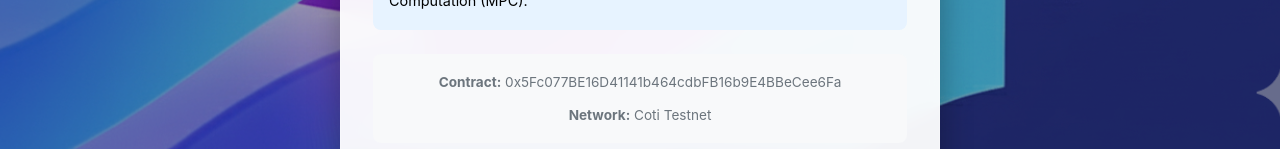
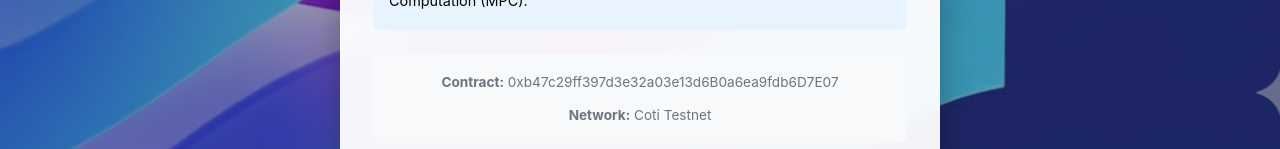
Before and after one commit to plucena3/age, a React (Vite) app: page / in a window 1280 px wide. Shown: the part 649-798 px from the top of the page. Built offline with nearby package versions, Linux system fonts and the light colour scheme; the HTML template or start-up script is replaced by a standard one.

Commit message:
Fix offBoardToUser permissions: use offBoard with network key instead. Deploy 0xb47c29ff397d3e32a03e13d6B0a6ea9fdb6D7E07

```diff
--- a/src/cotiUtils.js
+++ b/src/cotiUtils.js
@@ -227,4 +227,4 @@ export class CotiService {
 }
 
 // Contract address
-export const CONTRACT_ADDRESS = '0x5Fc077BE16D41141b464cdbFB16b9E4BBeCee6Fa'
+export const CONTRACT_ADDRESS = '0xb47c29ff397d3e32a03e13d6B0a6ea9fdb6D7E07'
--- a/src/pages/HomePage.jsx
+++ b/src/pages/HomePage.jsx
@@ -44,7 +44,7 @@ function HomePage() {
             </p>
 
             <div style={{marginTop: '1.5rem', padding: '1rem', backgroundColor: '#f8f9fa', borderRadius: '8px', fontSize: '0.85rem', color: '#6c757d', textAlign: 'center'}}>
-              <p style={{margin: '0 0 0.5rem 0'}}><strong>Contract:</strong> 0x5Fc077BE16D41141b464cdbFB16b9E4BBeCee6Fa</p>
+              <p style={{margin: '0 0 0.5rem 0'}}><strong>Contract:</strong> 0xb47c29ff397d3e32a03e13d6B0a6ea9fdb6D7E07</p>
               <p style={{margin: 0}}><strong>Network:</strong> Coti Testnet</p>
             </div>
           </div>
--- a/src/pages/Player1Page.jsx
+++ b/src/pages/Player1Page.jsx
@@ -40,7 +40,7 @@ function Player1Page() {
 
       console.log('Store result:', result)
       const txHash = result.transactionHash
-      const contractAddress = '0x5Fc077BE16D41141b464cdbFB16b9E4BBeCee6Fa'
+      const contractAddress = '0xb47c29ff397d3e32a03e13d6B0a6ea9fdb6D7E07'
       const explorerLink = `https://testnet.cotiscan.io/address/${contractAddress}?tab=txs`
       setStoreStatus(
         <div>
@@ -109,7 +109,7 @@ function Player1Page() {
             border: '1px solid #e9ecef'
           }}>
             <div style={{fontSize: '0.95rem', marginBottom: '0.25rem'}}>🔐 Server-side encryption with Coti MPC</div>
-            <div style={{fontSize: '0.85rem', color: '#6c757d', wordBreak: 'break-all'}}>📍 Contract: 0x5Fc077BE16D41141b464cdbFB16b9E4BBeCee6Fa</div>
+            <div style={{fontSize: '0.85rem', color: '#6c757d', wordBreak: 'break-all'}}>📍 Contract: 0xb47c29ff397d3e32a03e13d6B0a6ea9fdb6D7E07</div>
           </div>
 
           <div className="form-group">
--- a/src/pages/Player2Page.jsx
+++ b/src/pages/Player2Page.jsx
@@ -124,7 +124,7 @@ function Player2Page() {
             border: '1px solid #e9ecef'
           }}>
             <div style={{fontSize: '0.95rem', marginBottom: '0.25rem'}}>🔐 Server-side encryption with Coti MPC</div>
-            <div style={{fontSize: '0.85rem', color: '#6c757d', wordBreak: 'break-all'}}>📍 Contract: 0x5Fc077BE16D41141b464cdbFB16b9E4BBeCee6Fa</div>
+            <div style={{fontSize: '0.85rem', color: '#6c757d', wordBreak: 'break-all'}}>📍 Contract: 0xb47c29ff397d3e32a03e13d6B0a6ea9fdb6D7E07</div>
           </div>
 
           <div className="form-group">
```
Also changed, not shown: 2 other files (tests, documents, lock files or other folders).
